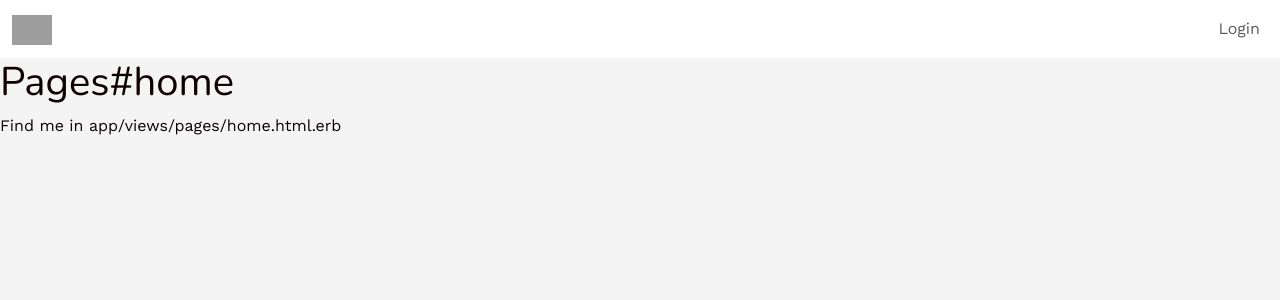
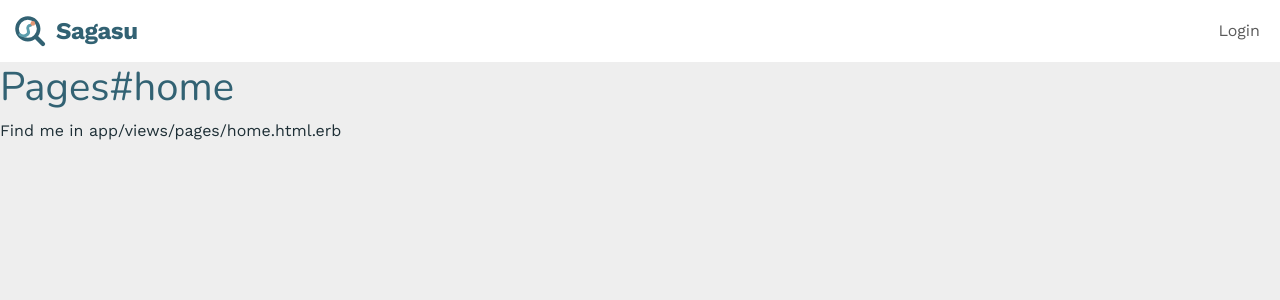
Before and after one commit to Nainoaclls/sagasu, a Rails app: page / in a window 1280 px wide. Shown: the top 300 px of the page. Run offline with Rails 7, Linux system fonts and the light colour scheme; style sheets or scripts are compiled from the project's sources; some libraries are stand-ins or nearby versions; grey boxes are pictures that could not be loaded.

Commit message:
Apply Sagasu brand: palette, Bootstrap variables, navbar logo, favicon
Also normalize file permissions in docs/ and add the 512px app icon.

```diff
--- a/app/assets/stylesheets/components/_navbar.scss
+++ b/app/assets/stylesheets/components/_navbar.scss
@@ -1,12 +1,24 @@
-.navbar-lewagon {
+.navbar-sagasu {
   justify-content: space-between;
-  background: white;
+  background: $white;
+  border-bottom: 1px solid $platinum;
 }
 
-.navbar-lewagon .navbar-collapse {
+.navbar-sagasu .navbar-collapse {
   flex-grow: 0;
 }
 
-.navbar-lewagon .navbar-brand img {
-  width: 40px;
+.navbar-sagasu .navbar-brand {
+  display: flex;
+  align-items: center;
+  gap: .5rem;
+  font-weight: 700;
+  font-size: 1.5rem;
+  letter-spacing: -.02em;
+  color: $blue-slate;
+
+  img {
+    width: 36px;
+    height: 36px;
+  }
 }
--- a/app/assets/stylesheets/config/_bootstrap_variables.scss
+++ b/app/assets/stylesheets/config/_bootstrap_variables.scss
@@ -7,22 +7,26 @@
 // General style
 $font-family-sans-serif: $body-font;
 $headings-font-family:   $headers-font;
-$body-bg:                $light-gray;
+$body-bg:                $platinum;
 $font-size-base:         1rem;
 
 // Colors
-$body-color: $gray;
-$primary:    $blue;
-$success:    $green;
-$info:       $yellow;
-$danger:     $red;
-$warning:    $orange;
+$body-color:      $ink;
+$headings-color:  $blue-slate;
+$primary:         $blue-slate;
+$secondary:       $pacific-blue;
+$info:            $pacific-blue;
+$success:         $green;
+$danger:          $red;
+$warning:         $yellow;
+$link-color:      $blue-slate;
 
 // Buttons & inputs' radius
-$border-radius-sm:            .0625rem;
-$border-radius:               .125rem;
-$border-radius-lg:            .25rem;
-$border-radius-xl:            .5rem;
+$border-radius-sm:            .25rem;
+$border-radius:               .375rem;
+$border-radius-lg:            .5rem;
+$border-radius-xl:            .75rem;
 $border-radius-xxl:           1rem;
 
 // Override other variables below!
+$input-bg: $white; // inputs stay visible on the Platinum page background
--- a/app/assets/stylesheets/config/_colors.scss
+++ b/app/assets/stylesheets/config/_colors.scss
@@ -1,10 +1,15 @@
-// Define variables for your color scheme
+// Sagasu palette (see docs/brand/README.md)
 
-// For example:
-$red: #FD1015;
-$blue: #0D6EFD;
-$yellow: #FFC65A;
-$orange: #E67E22;
-$green: #1EDD88;
-$gray: #0E0000;
-$light-gray: #F4F4F4;
+// Brand
+$blue-slate:    #326273; // logo, navbar, headings, primary buttons
+$pacific-blue:  #5C9EAD; // icons, links, active states (NOT for white text: 3.0:1)
+$light-pacific: #A3CDD6; // Pacific Blue on dark backgrounds only
+$tangerine:     #E39774; // accent: AI suggestions, selected supplier (use dark text on it)
+$white:         #FFFFFF;
+$platinum:      #EEEEEE; // page background, secondary surfaces
+$ink:           #1E2F36; // body text
+
+// Functional (toned down to match the B2B palette)
+$green:  #3E8E6E; // success / approved
+$red:    #C0504D; // danger / returned
+$yellow: #D9A441; // warning / pending
--- a/app/views/shared/_navbar.html.erb
+++ b/app/views/shared/_navbar.html.erb
@@ -1,7 +1,8 @@
-<nav class="navbar navbar-expand-sm navbar-light navbar-lewagon">
+<nav class="navbar navbar-expand-sm navbar-light navbar-sagasu">
   <div class="container-fluid">
-    <%= link_to "#", class: "navbar-brand" do %>
-      <%= image_tag "https://raw.githubusercontent.com/lewagon/fullstack-images/master/uikit/logo.png" %>
+    <%= link_to root_path, class: "navbar-brand" do %>
+      <%= image_tag "sagasu-logo-mark.svg", alt: "" %>
+      <span>Sagasu</span>
     <% end %>
 
     <button class="navbar-toggler" type="button" data-bs-toggle="collapse" data-bs-target="#navbarSupportedContent" aria-controls="navbarSupportedContent" aria-expanded="false" aria-label="Toggle navigation">
```
Also changed, not shown: app/assets/images/sagasu-app-icon.svg (added), app/assets/images/sagasu-logo-mark-white.svg (added), app/assets/images/sagasu-logo-mark.svg (added), public/icon.png, public/icon.svg, 1 other file.
